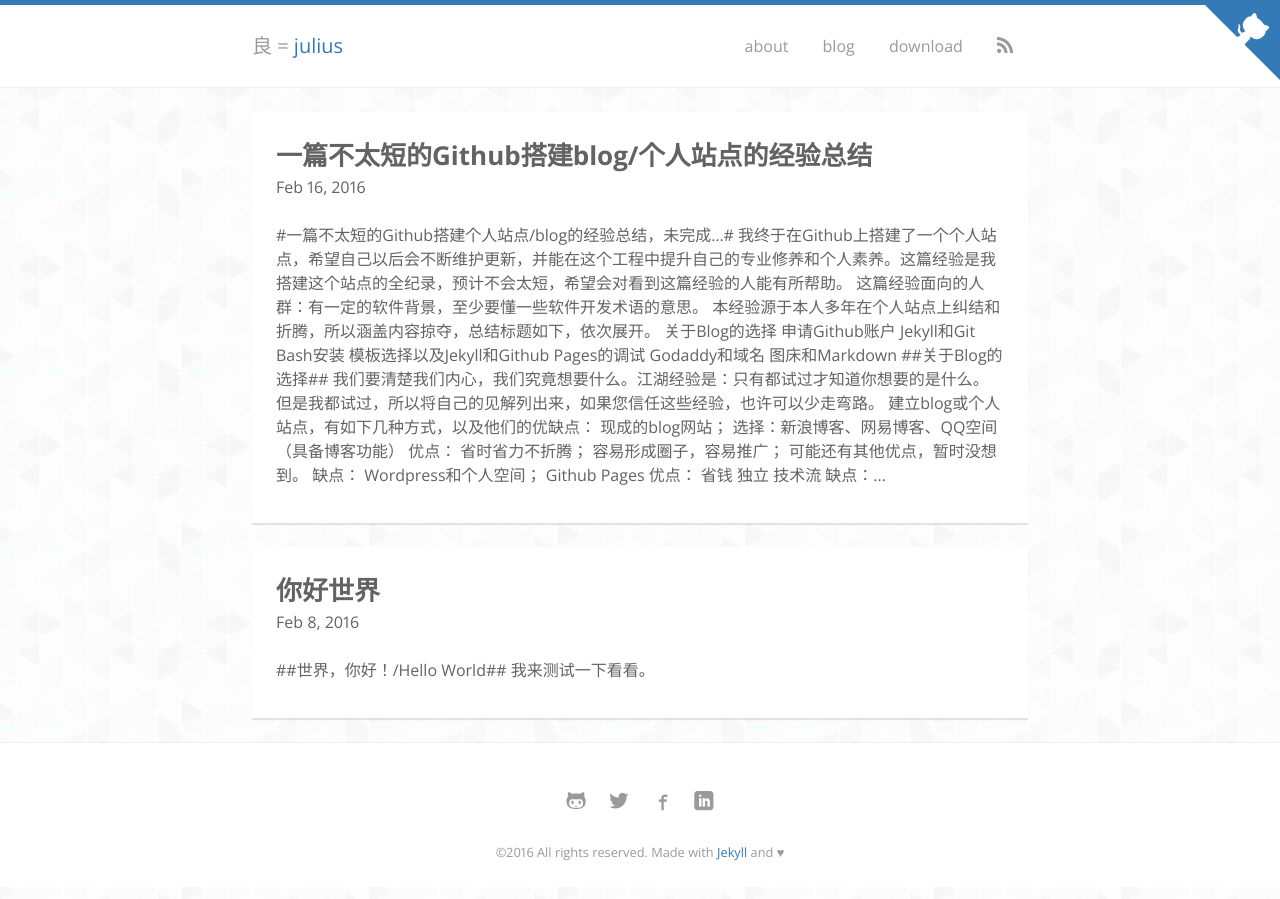
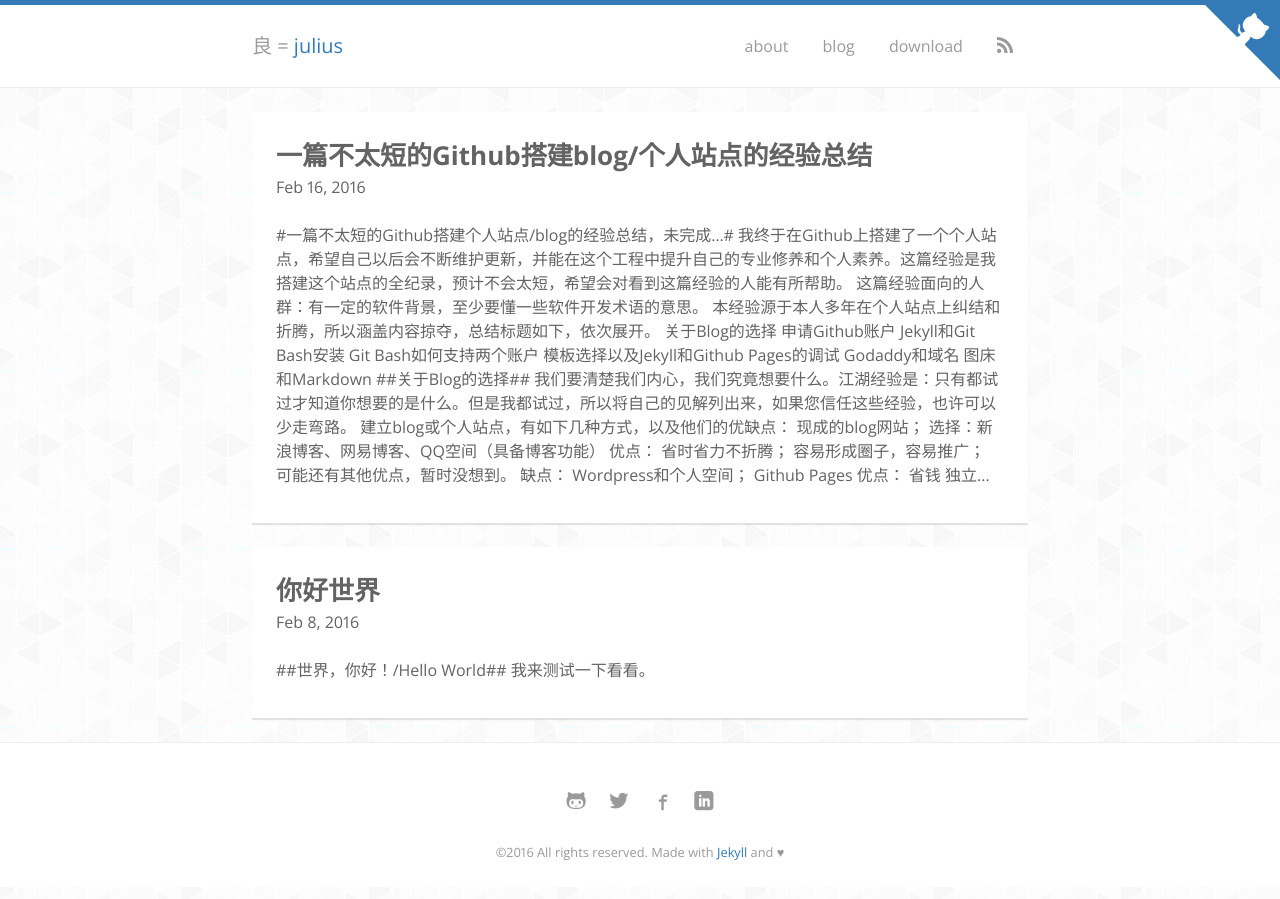
Before and after one commit to zhuliangio/zhuliangio.github.com, a Jekyll site: the page built from blog/index.html, in a window 1280 px wide. Built offline with Jekyll 4.4.1, drawn with Linux system fonts in a browser that asks for light colours; nearby versions of some CDN libraries; some web fonts are replaced; the list of posts is cut into pages by our own code.

Commit message:
update blog

```diff
--- a/_posts/2016-02-16-A-Long-Artical-For-Building-Site-On-Github.md
+++ b/_posts/2016-02-16-A-Long-Artical-For-Building-Site-On-Github.md
@@ -9,6 +9,7 @@
 
 #一篇不太短的Github搭建个人站点/blog的经验总结，未完成...#
 
+
 我终于在Github上搭建了一个个人站点，希望自己以后会不断维护更新，并能在这个工程中提升自己的专业修养和个人素养。这篇经验是我搭建这个站点的全纪录，预计不会太短，希望会对看到这篇经验的人能有所帮助。
 
 这篇经验面向的人群：有一定的软件背景，至少要懂一些软件开发术语的意思。
@@ -18,6 +19,7 @@
 - 关于Blog的选择
 - 申请Github账户
 - Jekyll和Git Bash安装
+	- Git Bash如何支持两个账户
 - 模板选择以及Jekyll和Github Pages的调试
 - Godaddy和域名
 - 图床和Markdown
@@ -52,6 +54,9 @@
 ![](http://7xqx7c.com1.z0.glb.clouddn.com/GithubSignup-0.png)
 
 ##Jekyll安装##
+
 ##模板选择以及Jekyll和Github Pages的调试##
+
 ##Godaddy和域名##
+
 ##Markdown、图床及其他##
```
